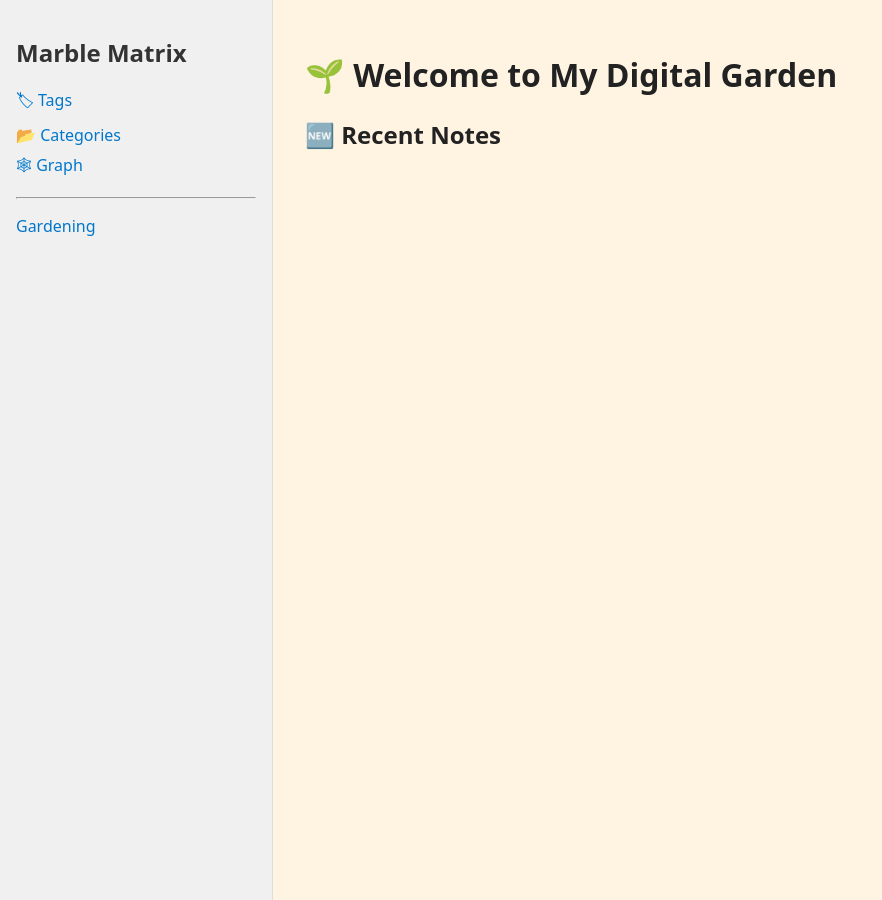
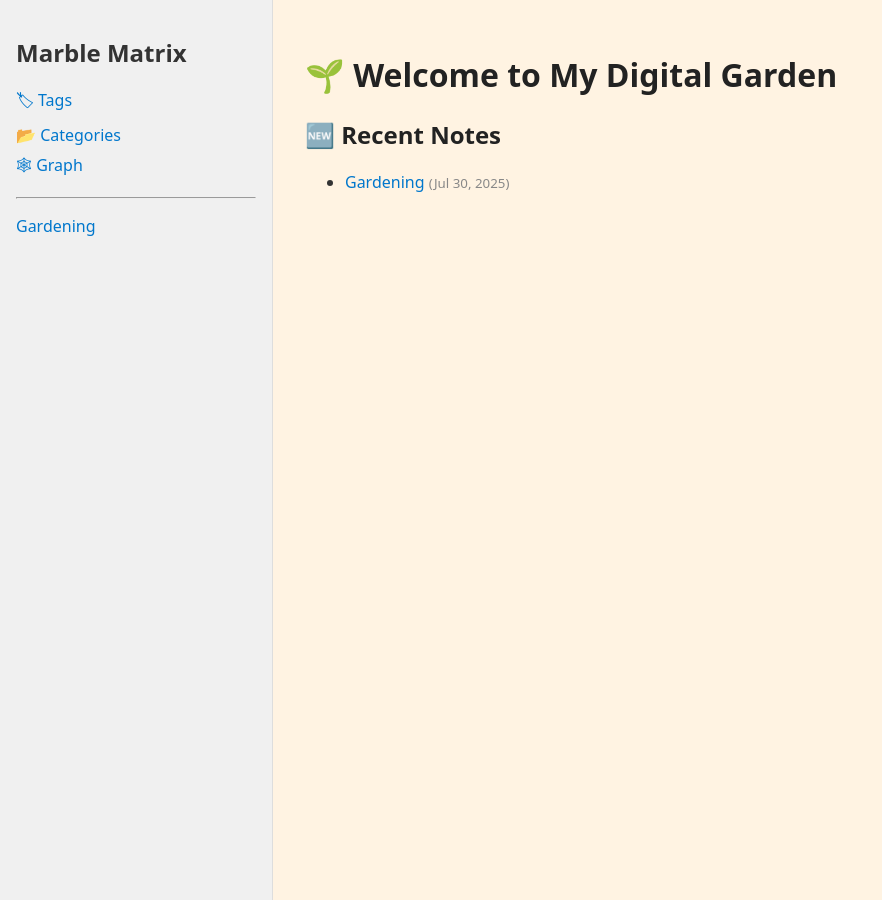
Before and after one commit to dduyg/5566677, a Jekyll site: the page built from index.md, in a window 1280 px wide. Shown: the whole page, without its empty margins (0-882 px from the left). Built offline with Jekyll 4.4.1, drawn with Linux system fonts in a browser that asks for light colours.

Commit message:
Update index.md

```diff
--- a/index.md
+++ b/index.md
@@ -9,11 +9,11 @@ permalink: /
 ## 🆕 Recent Notes
 
 <ul>
-  {% assign notes = site.notes | where_exp: "n", "n.published != false and n.updated" | sort: "updated" | reverse %}
+  {% assign notes = site.notes | where_exp: "n", "n.published != false and n.last_modified_at" | sort: "last_modified_at" | reverse %}
   {% for note in notes limit:5 %}
     <li>
       <a href="{{ note.url | relative_url }}">{{ note.title }}</a>
-      <small style="color: #888;">({{ note.updated | date: "%b %d, %Y" }})</small>
+      <small style="color: #888;">({{ note.last_modified_at | date: "%b %d, %Y" }})</small>
     </li>
   {% endfor %}
 </ul>
```
